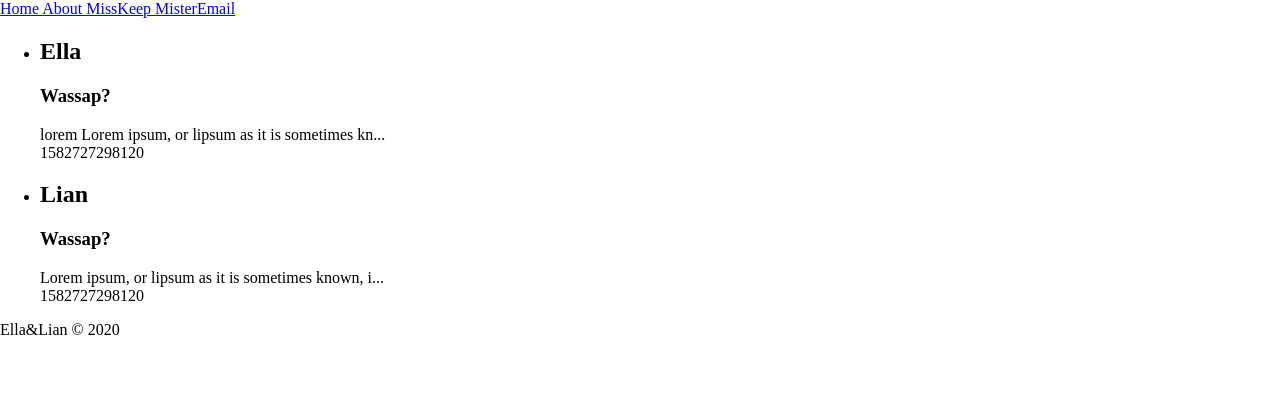
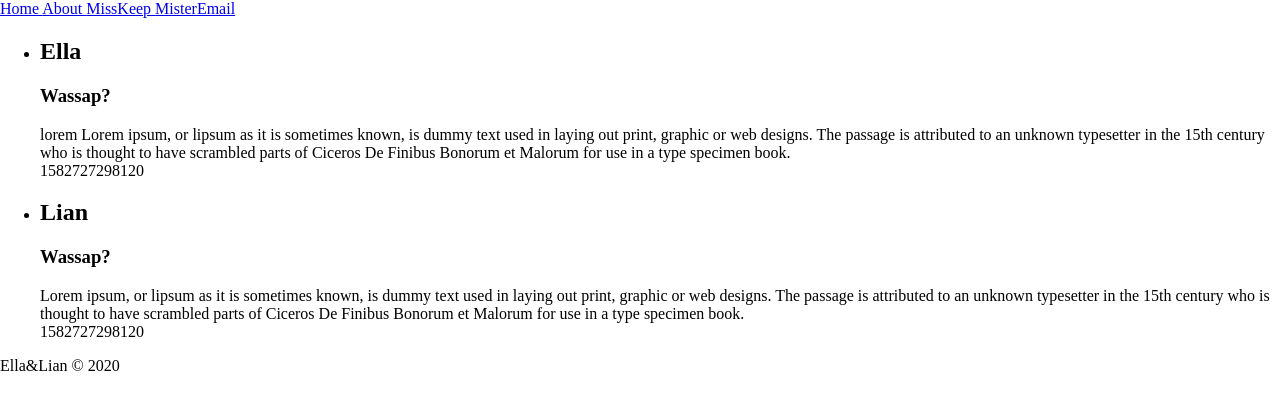
Before and after one commit to LianHirsh/appsus, a plain HTML site: page index.html in a window 1280 px wide. Both pictures are taken after a click on the link "MisterEmail". Drawn offline with Linux system fonts and the light colour scheme.

Commit message:
long text

```diff
--- a/css/base.css
+++ b/css/base.css
@@ -10,6 +10,7 @@
 @import './misterEmail/cmps/email.compose.css';
 @import './misterEmail/pages/email-app.css';
 @import './misterEmail/pages/email-details.css';
+@import './mainApp/long-text.css';
 * {
     box-sizing: border-box;
 }
--- /dev/null
+++ b/css/mainApp/long-text.css
@@ -0,0 +1,5 @@
+/* .closeState {
+    width: 20%;
+    height: 50px;
+    overflow: hidden;
+} */
--- a/js/mainApp/cmps/long-text.cmp.js
+++ b/js/mainApp/cmps/long-text.cmp.js
@@ -2,8 +2,8 @@ export default {
     template: `
     <section class="long-text">
         <div>
-            <div v-if="isCloseState" class="txt">{{text}}</div>
-            <div v-else class="txt">{{text}}</div>
+            <div v-if="isCloseState" class="txt" :class="txtClass">{{txt}}</div>
+            <div v-else class="txt">{{txt}}</div>
         </div>
     </section>
     `,
@@ -14,18 +14,9 @@ export default {
         }
     },
     computed: {
-        text() {
+        txtClass() {
             if (this.isCloseState) {
-                let subString = this.txt.substring(0, 50);
-
-                if (this.txt.length > 50) {
-                    subString += '...'
-                }
-
-                return subString;
-
-            } else {
-                return this.txt
+                return 'closeState';
             }
         }
     }
--- a/js/misterEmail/cmps/email-preview.cmp.js
+++ b/js/misterEmail/cmps/email-preview.cmp.js
@@ -3,11 +3,20 @@ import longText from '../../mainApp/cmps/long-text.cmp.js'
 export default {
     template: `
         <section class="email-preview" @click="changeEmailStatus">
-            <h2>{{email.from.name}}</h2>
-            <h3 v-if="!isCloseState">{{email.from.address}}</h3>
-            <h3>{{email.subject}}</h3>
-            <long-text :txt="email.body" :isCloseState="isCloseState"></long-text>
+            <div v-if="isCloseState" class="openEmail">
+                <h2>{{email.from.name}}</h2>
+                <h3>{{email.subject}}</h3>
+                <long-text :txt="email.body" :isCloseState="isCloseState"></long-text>
+                <div>{{email.sentAt}}</div>
+            </div>
+            <div v-else class="closeEmail">
+                <h2>{{email.from.name}}</h2>
+                <h3>{{email.from.address}}</h3>
+                <h3>{{email.subject}}</h3>
+                <long-text :txt="email.body" :isCloseState="isCloseState"></long-text>
             <div>{{email.sentAt}}</div>
+        </div>
+
         </section>
     `,
     props: ['email'],
```
